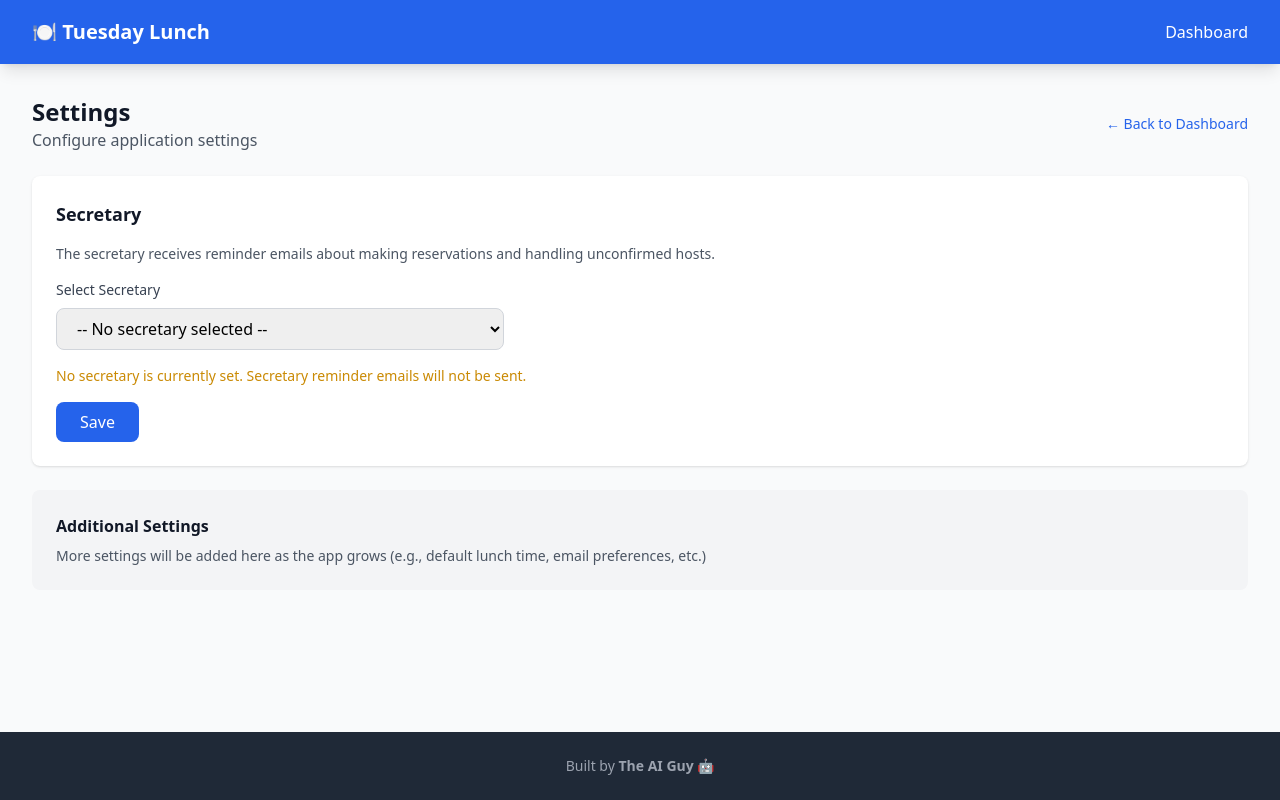
After one commit to Caellwyn/guy-lunch, a Flask app: page /admin/settings in a window 1280 px wide. The commit adds this page. Run offline with Flask 3, Linux system fonts and the light colour scheme; the visitor is signed in with stand-in values (Sample User, id 1); data that the repository does not hold is empty; some libraries are stand-ins or nearby versions.

Commit message:
Add secretary selection in admin settings
- Create Setting model for app configuration
- Add admin settings page (/admin/settings)
- Allow selecting secretary from member list
- Update email_jobs to use secretary from database
- Add settings link to dashboard

🤖 Generated with [Claude Code](https://claude.com/claude-code)

Co-Authored-By: Claude Opus 4.5 <noreply@anthropic.com>

```diff
--- a/app/models/__init__.py
+++ b/app/models/__init__.py
@@ -6,5 +6,6 @@ from app.models.attendance import Attendance
 from app.models.rating import Rating
 from app.models.photo import Photo, PhotoTag
 from app.models.email_log import EmailLog
+from app.models.setting import Setting
 
-__all__ = ['Member', 'Location', 'Lunch', 'Attendance', 'Rating', 'Photo', 'PhotoTag', 'EmailLog']
+__all__ = ['Member', 'Location', 'Lunch', 'Attendance', 'Rating', 'Photo', 'PhotoTag', 'EmailLog', 'Setting']
--- /dev/null
+++ b/app/models/setting.py
@@ -0,0 +1,33 @@
+from datetime import datetime
+from app import db
+
+
+class Setting(db.Model):
+    """Application settings stored in database."""
+    __tablename__ = 'settings'
+
+    id = db.Column(db.Integer, primary_key=True)
+    key = db.Column(db.String(50), unique=True, nullable=False)
+    value = db.Column(db.String(500), nullable=True)
+    updated_at = db.Column(db.DateTime, default=datetime.utcnow, onupdate=datetime.utcnow)
+
+    def __repr__(self):
+        return f'<Setting {self.key}={self.value}>'
+
+    @classmethod
+    def get(cls, key: str, default=None):
+        """Get a setting value by key."""
+        setting = cls.query.filter_by(key=key).first()
+        return setting.value if setting else default
+
+    @classmethod
+    def set(cls, key: str, value: str):
+        """Set a setting value."""
+        setting = cls.query.filter_by(key=key).first()
+        if setting:
+            setting.value = value
+        else:
+            setting = cls(key=key, value=value)
+            db.session.add(setting)
+        db.session.commit()
+        return setting
--- a/app/routes/admin.py
+++ b/app/routes/admin.py
@@ -7,7 +7,7 @@ import io
 import secrets
 import os
 from app import db
-from app.models import Member, Location, Lunch, Attendance
+from app.models import Member, Location, Lunch, Attendance, Setting
 
 admin_bp = Blueprint('admin', __name__, url_prefix='/admin')
 
@@ -706,3 +706,43 @@ def email_logs():
     )
 
     return render_template('admin/email_logs.html', logs=logs)
+
+
+# ============== SETTINGS ==============
+
+@admin_bp.route('/settings')
+@admin_required
+def settings():
+    """Application settings page."""
+    members = Member.query.filter(
+        Member.member_type.in_(['regular', 'guest'])
+    ).order_by(Member.name).all()
+
+    # Get current settings
+    secretary_id = Setting.get('secretary_member_id')
+    secretary = Member.query.get(int(secretary_id)) if secretary_id else None
+
+    return render_template('admin/settings.html',
+                           members=members,
+                           secretary=secretary)
+
+
+@admin_bp.route('/settings/secretary', methods=['POST'])
+@admin_required
+def set_secretary():
+    """Set the secretary member."""
+    member_id = request.form.get('secretary_id')
+
+    if member_id:
+        member = Member.query.get(int(member_id))
+        if member:
+            Setting.set('secretary_member_id', str(member.id))
+            flash(f'{member.name} is now set as the secretary.', 'success')
+        else:
+            flash('Invalid member selected.', 'error')
+    else:
+        # Clear secretary
+        Setting.set('secretary_member_id', '')
+        flash('Secretary has been cleared.', 'success')
+
+    return redirect(url_for('admin.settings'))
--- /dev/null
+++ b/app/templates/admin/settings.html
@@ -0,0 +1,80 @@
+{% extends "base.html" %}
+
+{% block title %}Settings - Tuesday Lunch Admin{% endblock %}
+
+{% block content %}
+<div class="space-y-6">
+    <!-- Header -->
+    <div class="flex flex-col sm:flex-row sm:items-center sm:justify-between gap-4">
+        <div>
+            <h1 class="text-2xl font-bold text-gray-900">Settings</h1>
+            <p class="text-gray-600">Configure application settings</p>
+        </div>
+        <a href="{{ url_for('admin.dashboard') }}"
+           class="text-blue-600 hover:text-blue-800 text-sm">
+            &larr; Back to Dashboard
+        </a>
+    </div>
+
+    {% with messages = get_flashed_messages(with_categories=true) %}
+        {% if messages %}
+            {% for category, message in messages %}
+                <div class="p-4 rounded-lg {% if category == 'error' %}bg-red-100 text-red-700{% else %}bg-green-100 text-green-700{% endif %}">
+                    {{ message }}
+                </div>
+            {% endfor %}
+        {% endif %}
+    {% endwith %}
+
+    <!-- Secretary Setting -->
+    <div class="bg-white rounded-lg shadow p-6">
+        <h2 class="text-lg font-semibold text-gray-900 mb-4">Secretary</h2>
+        <p class="text-gray-600 text-sm mb-4">
+            The secretary receives reminder emails about making reservations and handling unconfirmed hosts.
+        </p>
+
+        <form action="{{ url_for('admin.set_secretary') }}" method="POST" class="space-y-4">
+            <div>
+                <label for="secretary_id" class="block text-sm font-medium text-gray-700 mb-2">
+                    Select Secretary
+                </label>
+                <select name="secretary_id" id="secretary_id"
+                        class="w-full max-w-md px-4 py-2 border border-gray-300 rounded-lg focus:ring-2 focus:ring-blue-500 focus:border-blue-500">
+                    <option value="">-- No secretary selected --</option>
+                    {% for member in members %}
+                        <option value="{{ member.id }}"
+                                {% if secretary and secretary.id == member.id %}selected{% endif %}>
+                            {{ member.name }}{% if member.email %} ({{ member.email }}){% endif %}
+                        </option>
+                    {% endfor %}
+                </select>
+            </div>
+
+            {% if secretary %}
+                <div class="flex items-center gap-2 text-sm">
+                    <span class="bg-green-100 text-green-800 px-2 py-1 rounded">Current:</span>
+                    <span class="font-medium">{{ secretary.name }}</span>
+                    <span class="text-gray-500">({{ secretary.email }})</span>
+                </div>
+            {% else %}
+                <div class="text-sm text-yellow-600">
+                    No secretary is currently set. Secretary reminder emails will not be sent.
+                </div>
+            {% endif %}
+
+            <button type="submit"
+                    class="bg-blue-600 text-white px-6 py-2 rounded-lg hover:bg-blue-700 transition-colors">
+                Save
+            </button>
+        </form>
+    </div>
+
+    <!-- Other Settings Placeholder -->
+    <div class="bg-gray-100 rounded-lg p-6">
+        <h3 class="font-semibold text-gray-900 mb-2">Additional Settings</h3>
+        <p class="text-gray-600 text-sm">
+            More settings will be added here as the app grows (e.g., default lunch time, email preferences, etc.)
+        </p>
+    </div>
+</div>
+{% endblock %}
```
Also changed, not shown: app/services/email_jobs.py (+12 -7 lines), app/templates/admin/dashboard.html (+7 -0 lines), docs/technical_guide.md (+26 -10 lines), migrations/versions/d590828fd7bf_add_settings_table_for_app_configuration.py (added, +35 -0 lines), 1 other file.
